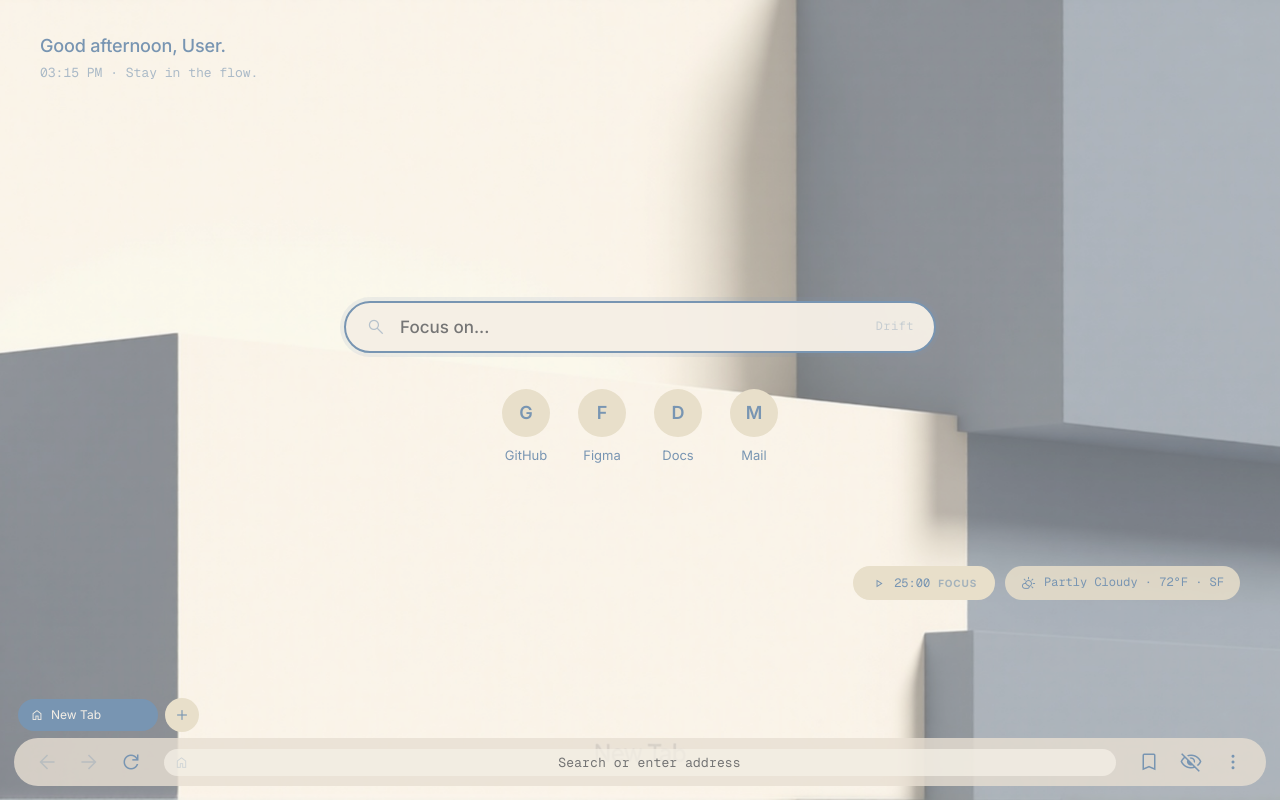
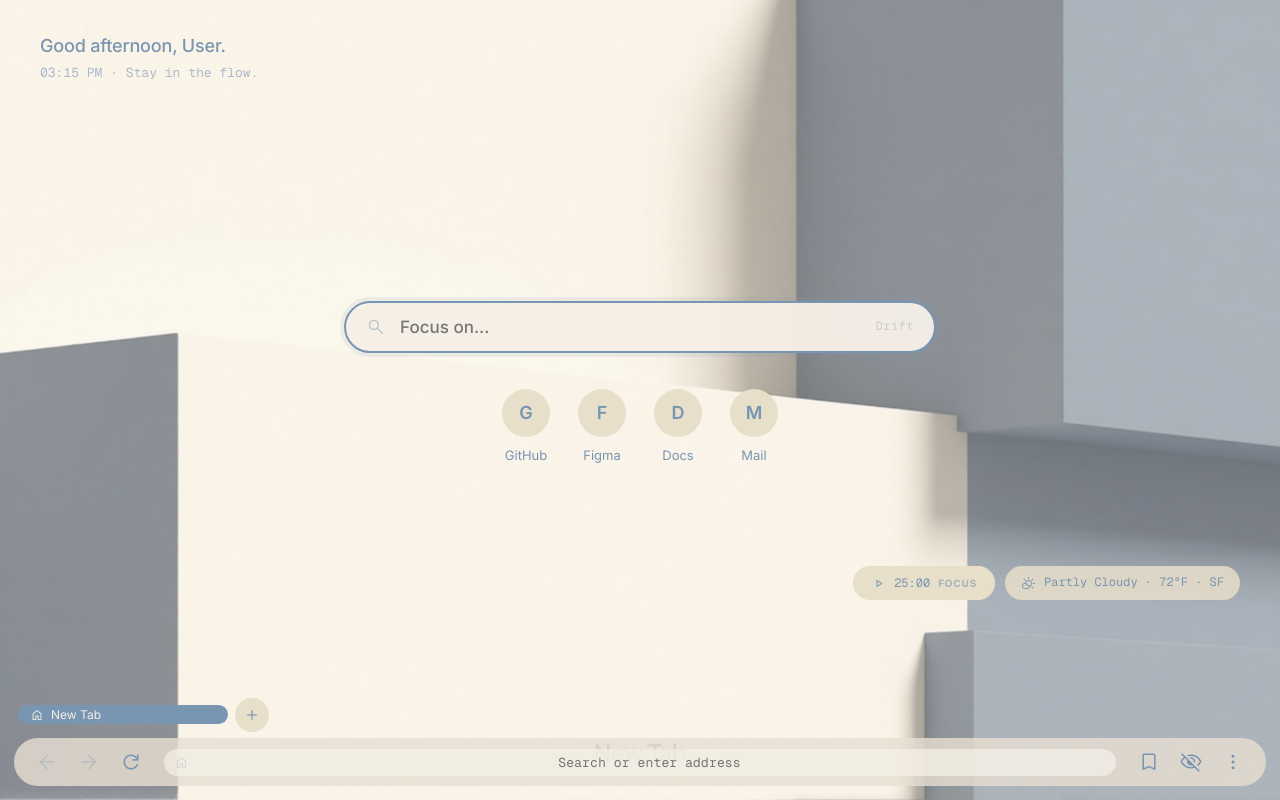
Before and after one commit to Dvij-Joshi/Drift-Browser, a React (Vite) app in the folder src/renderer/: page / in a window 1280 px wide. Built offline with nearby package versions, Linux system fonts and the light colour scheme.

Commit message:
feat: add beautiful tab opening animation

```diff
--- a/src/renderer/src/assets/main.css
+++ b/src/renderer/src/assets/main.css
@@ -142,6 +142,28 @@ input {
   animation: drift-spin 0.8s linear infinite;
 }
 
+/* Tab Entry Animation */
+@keyframes drift-tab-enter {
+  0% {
+    opacity: 0;
+    flex: 0.001;
+    min-width: 0;
+    padding: 0;
+    transform: translateY(10px) scale(0.95);
+  }
+  100% {
+    opacity: 1;
+    flex: 1;
+    min-width: 120px;
+    padding: 0 12px;
+    transform: translateY(0) scale(1);
+  }
+}
+
+.drift-tab {
+  animation: drift-tab-enter 0.35s cubic-bezier(0.16, 1, 0.3, 1) forwards;
+}
+
 /* Tab hover */
 .drift-tab:hover {
   filter: brightness(0.96);
```
